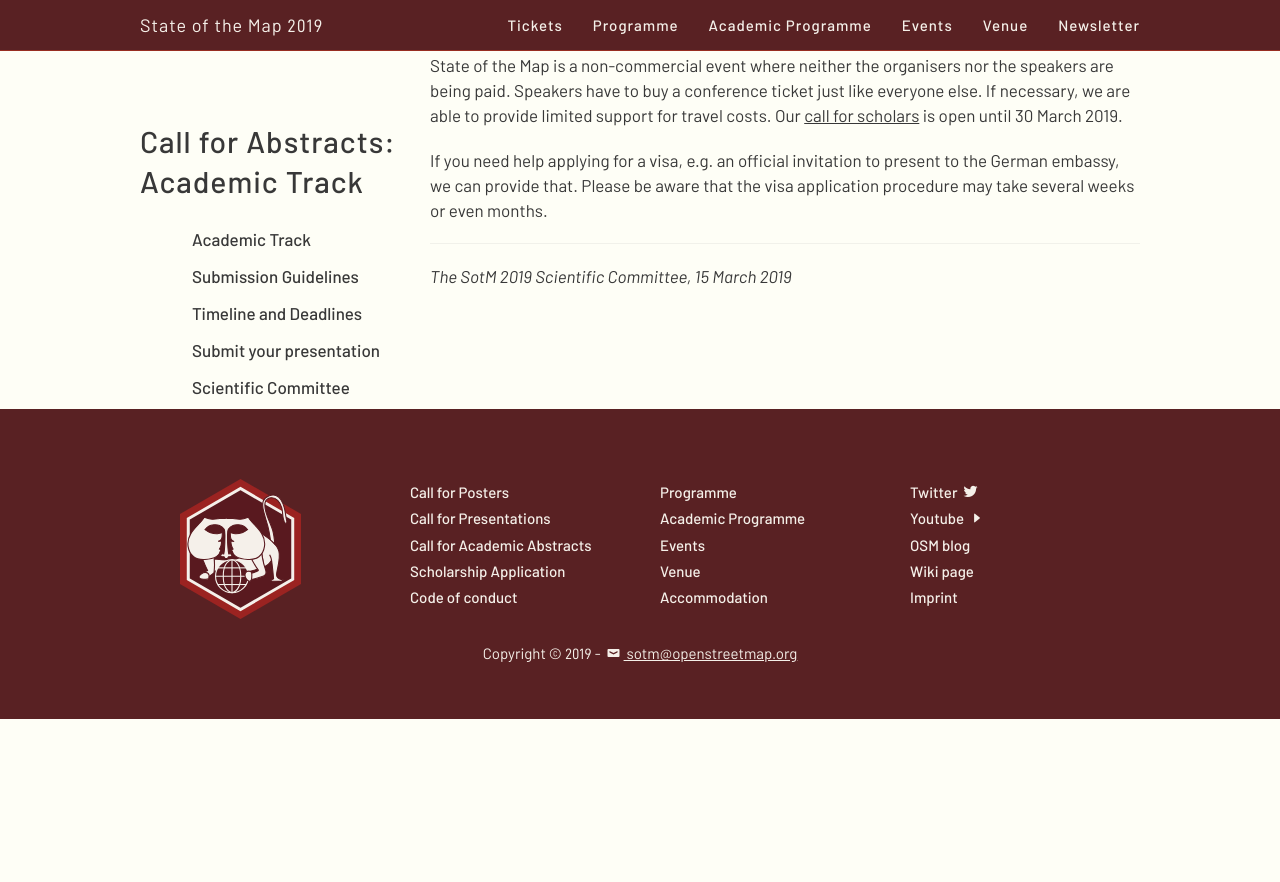
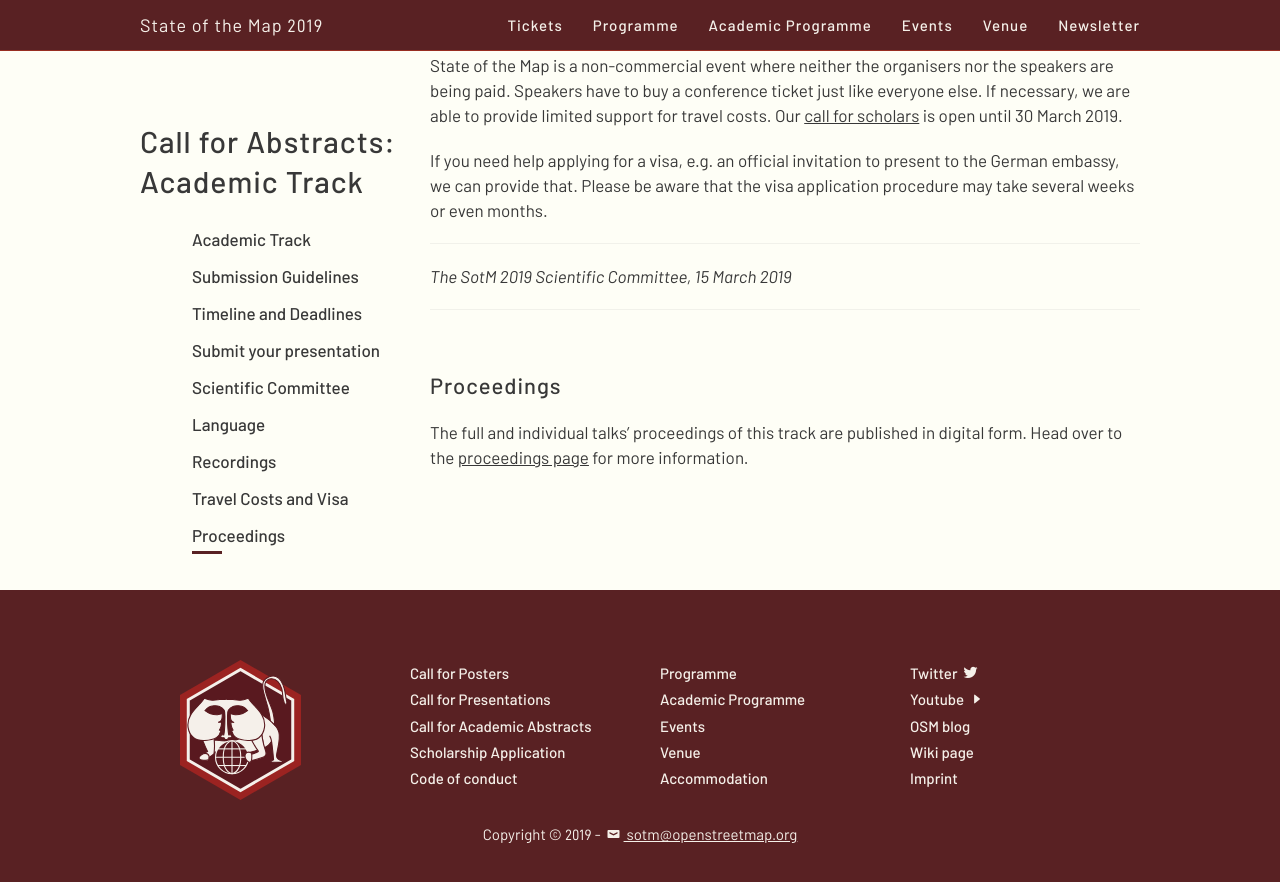
Before and after one commit to openstreetmap/stateofthemap-2019, a Jekyll site: the page built from calls/academic.md, in a window 1280 px wide and 900 px high, scrolled down 4012 px. Shown: the top 882 px of the window. Built offline with Jekyll 4.4.1, drawn with Linux system fonts in a browser that asks for light colours; before the commit the page ends 4731 px from its top, so only the background shows below that.

Commit message:
add stub for academic track's proceedings

```diff
--- a/academic_programme/index.html
+++ b/academic_programme/index.html
@@ -4,7 +4,7 @@
 titlecontent: ""
 ---
 
-<p>State of the Map 2019 is taking place from <b>21 to 23 September 2019</b> in Heidelberg, Germany. We have created an exciting program for you. On this page, we present the programme of the academic track taking place on Sunday, 22 September. The call for abstracts of the academic track which lead to this selection of talks can be found <a href="../calls/academic">here</a>.</p>
+<p>State of the Map 2019 is taking place from <b>21 to 23 September 2019</b> in Heidelberg, Germany. We have created an exciting program for you. On this page, we present the programme of the Academic Track taking place on Sunday, 22 September. The <a href="../calls/academic">call for abstracts</a> which lead to this selection of talks as well as the track's <a href="../academic_proceedings">proceedings</a> can be found on this website as well.</p>
 
 <p>The programme of the general track on all three days can be found on a <a href="../program/">separate page</a>.</p>
 
--- a/calls/academic.md
+++ b/calls/academic.md
@@ -2,7 +2,7 @@
 layout: page-with-toc
 title: "Call for Abstracts: Academic Track"
 titlecontent: ""
-headings: "intro,guidelines,timeline_deadlines,submit,committee,language,recording,travel_costs_visa"
+headings: "intro,guidelines,timeline_deadlines,submit,committee,language,recording,travel_costs_visa,proceedings"
 ---
 
 <h2 id="intro">Academic Track</h2>
@@ -95,3 +95,9 @@
 <hr>
 
 _The SotM 2019 Scientific Committee, 15 March 2019_
+
+<hr>
+
+<h2 id="proceedings">Proceedings</h2>
+
+The full and individual talks' proceedings of this track are published in digital form. Head over to the <a href="../../academic_proceedings">proceedings page</a> for more information.
```
Also changed, not shown: academic_proceedings/index.html (added, +14 -0 lines).
